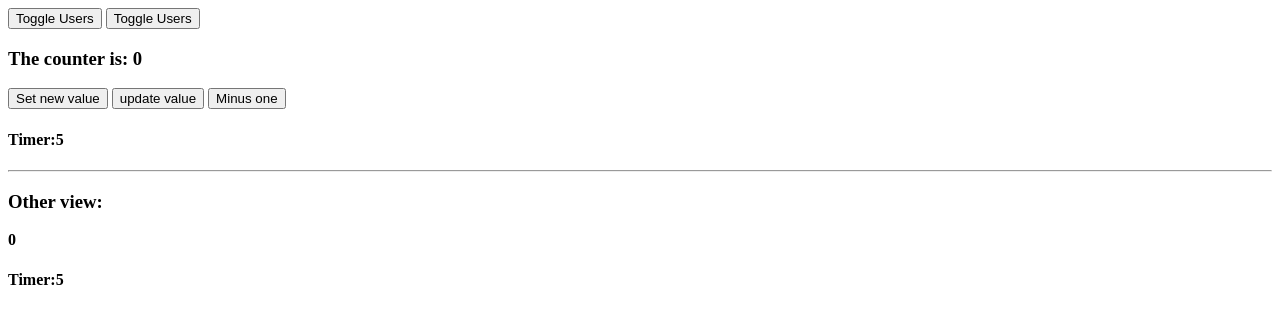
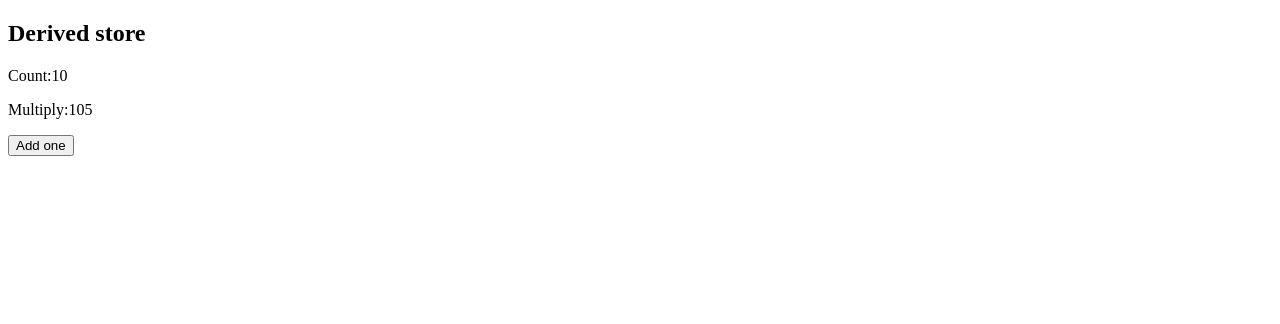
Before and after one commit to ferlobo1985/UDMY-SVELTE-Store, a Svelte app: page / in a window 1280 px wide. Shown: the top 324 px of the page. Built offline with nearby package versions, Linux system fonts and the light colour scheme.

Commit message:
05-Derived store
05-Derived store

```diff
--- a/src/App.svelte
+++ b/src/App.svelte
@@ -1,14 +1,16 @@
 <script>
-  import Users from "./Users.svelte";
-  import Other from './Other.svelte';
+  import Derived from './Derived.svelte';
+  // import Users from "./Users.svelte";
+  // import Other from './Other.svelte';
 
-  let users = true;
-  let other = true;
+  // let users = true;
+  // let other = true;
 
 </script>
 
 <div>
-  <button on:click={()=>users=!users}>Toggle Users</button>
+  <Derived/>
+  <!-- <button on:click={()=>users=!users}>Toggle Users</button>
   <button on:click={()=>other=!other}>Toggle Users</button>
 
   {#if users}
@@ -17,6 +19,6 @@
 
   {#if other}
     <Other/>
-  {/if}
+  {/if} -->
 
 </div>
--- /dev/null
+++ b/src/Derived.svelte
@@ -0,0 +1,9 @@
+<script>
+    import { count, multiply} from './stores/derived.store'
+</script>
+
+<h2>Derived store</h2>
+<p>Count:{$count}</p>
+<p>Multiply:{$multiply}</p>
+
+<button on:click={()=>count.update(prev=>prev+1)}>Add one</button>
--- /dev/null
+++ b/src/stores/derived.store.js
@@ -0,0 +1,8 @@
+import { writable, derived } from "svelte/store";
+
+export const count = writable(10);
+export const modify = writable(5)
+
+export const multiply = derived([count,modify],([$count,$modify])=>{
+    return $modify + $count * 10
+})
```
